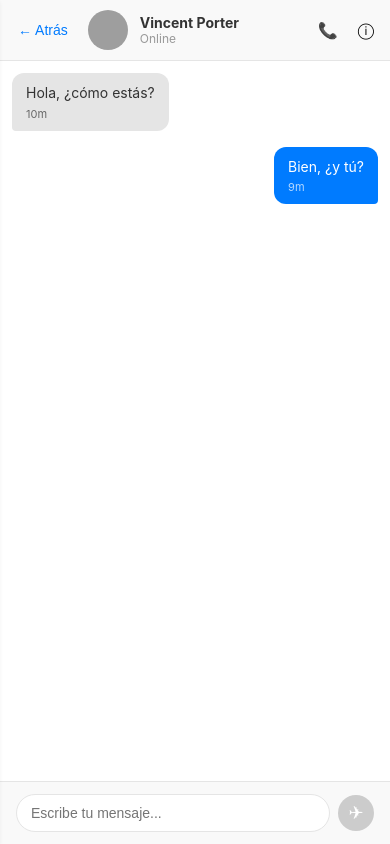
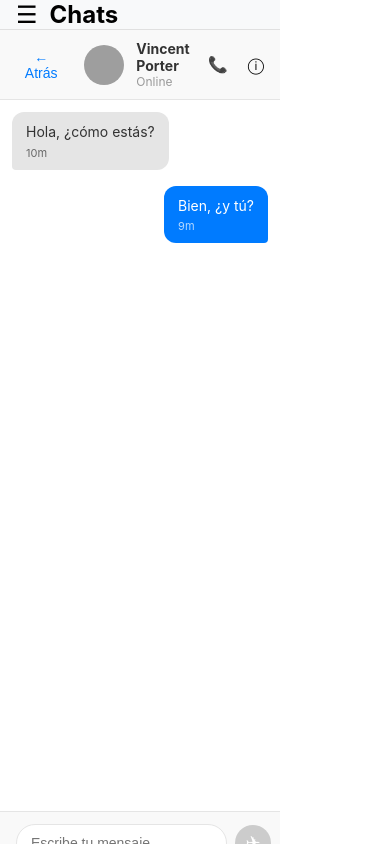
Before and after one commit to abenitezS/chat-app, an Angular app: page /chats/1 in a window 390 px wide. Built offline with nearby package versions, Linux system fonts and the light colour scheme; grey boxes are pictures that could not be loaded.

Commit message:
hacer responsive f

```diff
--- a/src/app/components/chat-layout/chat-layout.component.css
+++ b/src/app/components/chat-layout/chat-layout.component.css
@@ -1,22 +1,34 @@
 /* Chat Layout - Dos paneles lado a lado */
 .chat-layout {
   display: grid;
-  grid-template-columns: 280px 1fr;
+  grid-template-columns: 280px 1fr;  /* Desktop: 2 columnas */
   height: 100vh;
-  gap: 0;
-  background-color: #fff;
-  overflow: hidden;
 }
 
 /* Panel lateral izquierdo (lista de chats) */
 .sidebar {
+  /* Desktop */
   background-color: #f8f9fa;
-  border-right: 1px solid #e0e0e0;
   display: flex;
   flex-direction: column;
-  overflow-y: auto;
-  box-shadow: 0 2px 4px rgba(0, 0, 0, 0.05);
 }
+@media (max-width: 768px) {
+  .sidebar {
+    /* Móvil: Fuera del flujo, oculto por defecto */
+    position: fixed;
+    left: 0;
+    top: 0;
+    bottom: 0;
+    width: 260px;
+    transform: translateX(-100%);        /* Oculto */
+    transition: transform 0.3s ease-in-out;
+    z-index: 101;
+  }
+.sidebar.active {
+    transform: translateX(0);             /* Visible */
+  }
+}
+
 
 /* Panel principal derecho */
 .main-content {
@@ -26,24 +38,41 @@
   overflow: hidden;
 }
 
-/* Responsive Design - Móviles */
+.main-header {
+  display: none;                    /* Oculto en desktop */
+}
 @media (max-width: 768px) {
-  .chat-layout {
-    grid-template-columns: 1fr;
+  .main-header {
+    display: flex;                  /* Visible en móvil */
+    height: 56px;
+    padding: 0 16px;
+    background-color: #f8f9fa;
+    border-bottom: 1px solid #e0e0e0;
+    gap: 12px;
   }
 
-  .sidebar {
-    position: absolute;
-    left: 0;
-    top: 0;
-    bottom: 0;
-    width: 260px;
-    z-index: 50;
-    transform: translateX(-100%);
-    transition: transform 0.3s ease-in-out;
-  }
-
-  .sidebar.active {
-    transform: translateX(0);
+  .btn-menu {
+    background: none;
+    border: none;
+    font-size: 24px;
+    cursor: pointer;
   }
 }
+
+.overlay {
+  display: none;
+}
+
+@media (max-width: 768px) {
+  .overlay {
+    display: block;                 /* Visible en móvil cuando sidebar está activo */
+    position: fixed;
+    top: 0;
+    left: 0;
+    right: 0;
+    bottom: 0;
+    background-color: rgba(0, 0, 0, 0.5);
+    z-index: 99;
+    animation: fadeIn 0.2s ease-in-out;
+  }
+}
--- a/src/app/components/chat-layout/chat-layout.component.html
+++ b/src/app/components/chat-layout/chat-layout.component.html
@@ -1,12 +1,39 @@
-    <div class="chat-layout">
-      <!-- SIDEBAR: SIEMPRE VISIBLE -->
-      <aside class="sidebar">
-        <app-chat-list></app-chat-list>
-      </aside>
+<div class="chat-layout">
+  <!-- Sidebar con toggle -->
+  <aside class="sidebar" [class.active]="showSidebar">
 
-      <!-- MAIN CONTENT: CAMBIA SEGÚN RUTA -->
-      <main class="main-content">
+    <!-- Header sidebar (solo móvil) -->
+    <div class="sidebar-header" >
 
+      <button class="btn-close-sidebar" (click)="closeSidebar()">✕</button>
+    </div>
+
+    <!-- Lista de chats -->
+    <app-chat-list
+
+
+    ></app-chat-list>
+  </aside>
+
+  <!-- Main content -->
+  <main class="main-content">
+
+    <!-- Header con botón menú (solo móvil) -->
+    <header class="main-header">
+      <button class="btn-menu" (click)="toggleSidebar()">☰</button>
+      <h2>{{ currentChatName }}</h2>
+    </header>
+
+    <!-- Contenido del router -->
+    <div class="content-wrapper">
       <router-outlet></router-outlet>
-      </main>
     </div>
+  </main>
+
+  <!-- Overlay oscuro (solo móvil) -->
+  @if (showSidebar) {
+    <div class="overlay" (click)="closeSidebar()"></div>
+
+  }
+
+</div>
--- a/src/app/components/chat-layout/chat-layout.component.ts
+++ b/src/app/components/chat-layout/chat-layout.component.ts
@@ -1,8 +1,7 @@
-import { Component ,OnInit, effect } from '@angular/core';
+import { Component, OnInit } from '@angular/core';
 import { CommonModule } from '@angular/common';
 import { RouterOutlet, Router, ActivatedRoute } from '@angular/router';
 import { ChatListComponent } from '../chat-list/chat-list.component';
-import { ChatService } from '../../services/chat.service';
 import { Chat } from '../../models/chat.model';
 
 @Component({
@@ -13,9 +12,13 @@ selector: 'app-chat-layout',
   styleUrl: './chat-layout.component.css',
 })
 export class ChatLayoutComponent implements OnInit {
- ;
   selectedChatId: number | null = null;
   chats: Chat[] = [];
+
+
+  showSidebar = false;              // ← NUEVO: Controla si sidebar está visible
+  currentChatName = 'Chats';        // ← NUEVO: Nombre del chat para el header
+
   constructor(
 
     private router: Router,
@@ -24,7 +27,9 @@ export class ChatLayoutComponent implements OnInit {
 
 
   ngOnInit(): void {
-this.selectedChatId = null;
+    this.selectedChatId = 0;
+    this.watchRouteChanges();
+    this.closeSidebarOnResize();
 
   }
 
@@ -32,15 +37,29 @@ this.selectedChatId = null;
 
   // Detectar cambios en la ruta para actualizar el chat seleccionado
   watchRouteChanges(): void {
-    this.activatedRoute.firstChild?.params.subscribe(params => {
-      if (params['id']) {
-        this.selectedChatId = parseInt(params['id'], 10);
+  this.activatedRoute.firstChild?.params.subscribe(params => {
+    if (params['id']) {
+      this.selectedChatId = parseInt(params['id'], 10);
+
+      // ← NUEVO: Actualizar nombre del chat
+      const chat = this.chats.find(c => c.id === this.selectedChatId?.toString());
+      if (chat) {
+        this.currentChatName = chat.nombre;
       }
-    });
+
+      // ← NUEVO: Cerrar sidebar automáticamente en móvil
+      this.closeSidebar();
+    } else {
+      this.selectedChatId = null;
+      this.currentChatName = 'Chats';
+    }
+  });
+
   }
 
   selectChat(chat: Chat): void {
     // Navegar a /chats/:id
+    this.selectedChatId = parseInt(chat.id, 10);
     this.router.navigate(['/chats', chat.id]);
   }
 
@@ -49,4 +68,23 @@ this.selectedChatId = null;
     this.router.navigate(['/nuevo']);
     this.selectedChatId = null;
   }
+  // Toggle del sidebar (para móvil)
+toggleSidebar(): void {
+  this.showSidebar = !this.showSidebar;
 }
+
+// Cerrar sidebar
+closeSidebar(): void {
+  this.showSidebar = false;
+
+}
+
+// Cerrar sidebar automáticamente si redimensionan a pantalla grande
+private closeSidebarOnResize(): void {
+  window.addEventListener('resize', () => {
+    if (window.innerWidth > 768) {
+      this.showSidebar = false;
+    }
+  });
+}
+}
```
Also changed, not shown: 1 other file (tests, documents, lock files or other folders).
